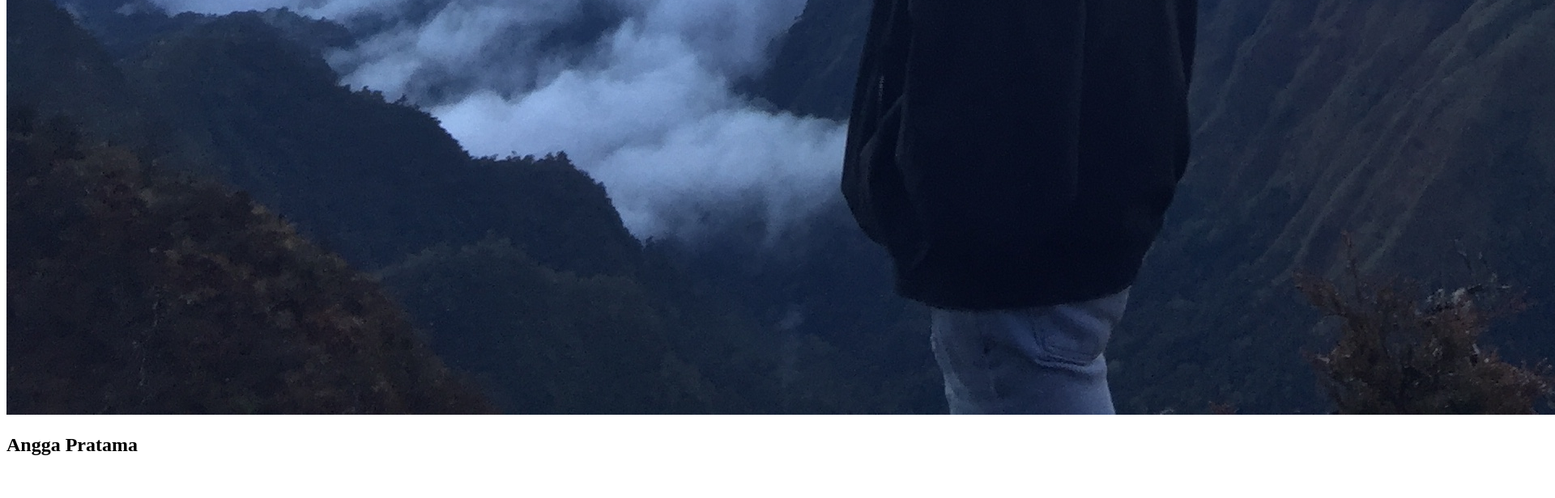
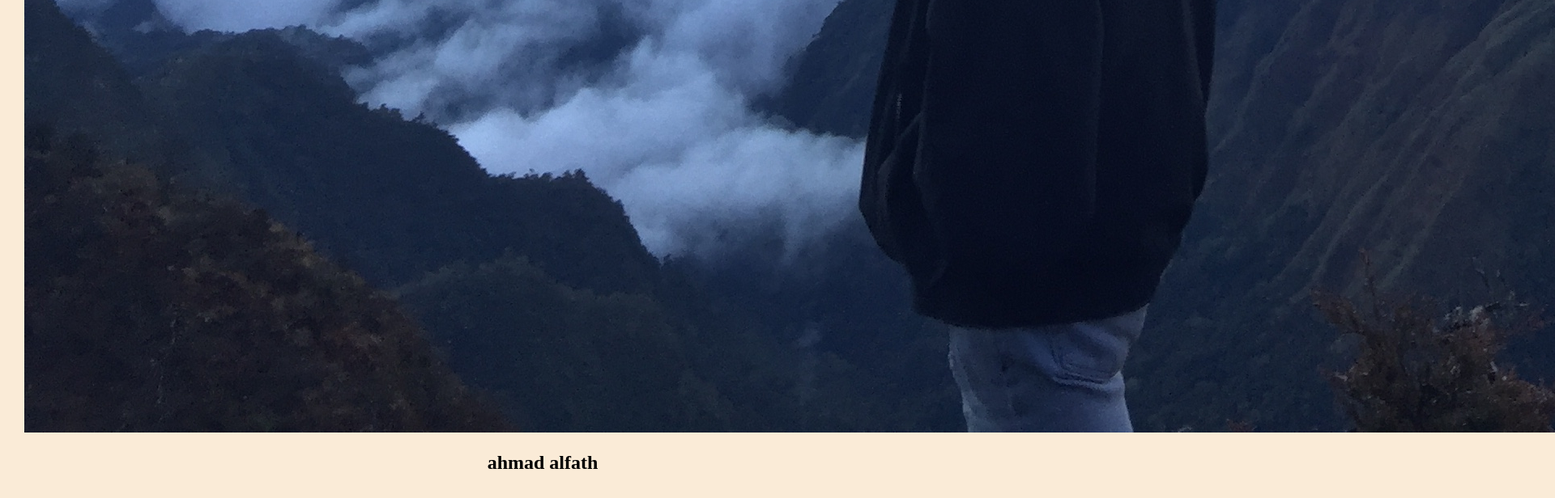
Before and after one commit to ahmadalfath/my-repo-from-remote, a plain HTML site: page index.html in a window 1280 px wide. Shown: the part 2759-3375 px from the top of the page at 81% size, 1920 px wide, since content can reach past the window. Before the commit the page ends 3343 px from the top, so only its background shows below. Drawn offline with Linux system fonts and the light colour scheme.

Commit message:
Added ids for each profile element

```diff
--- a/index.html
+++ b/index.html
@@ -1,6 +1,9 @@
-<!DOCTYPE html> <html> <head> </head>
+<!DOCTYPE html> <html> <head>
+    <link rel="stylesheet" href="style.css">
+</head>
 <body>
 <div id="profile-container">
-<img id="profile-image" src="gambar.JPG" alt="profile image" /> <h2 id="profile-name">Angga Pratama</h2>
+<img id="profile-image" src="gambar.JPG" alt="profile image" />
+<h2 id="profile-name">ahmad alfath</h2>
 </body>
 </html>
--- /dev/null
+++ b/style.css
@@ -0,0 +1,16 @@
+body {
+    width: 100%;
+    margin: 30px;
+    background-color: antiquewhite;
+    }
+    #profile-container{
+    }
+    max-width: 300px;
+    background-color: white; border: 1px solid gray; border-radius: 6px;
+    #profile-image{
+    width: 100%;
+    height: auto;
+    }
+    #profile-name{
+    text-align: center;
+    }
```
